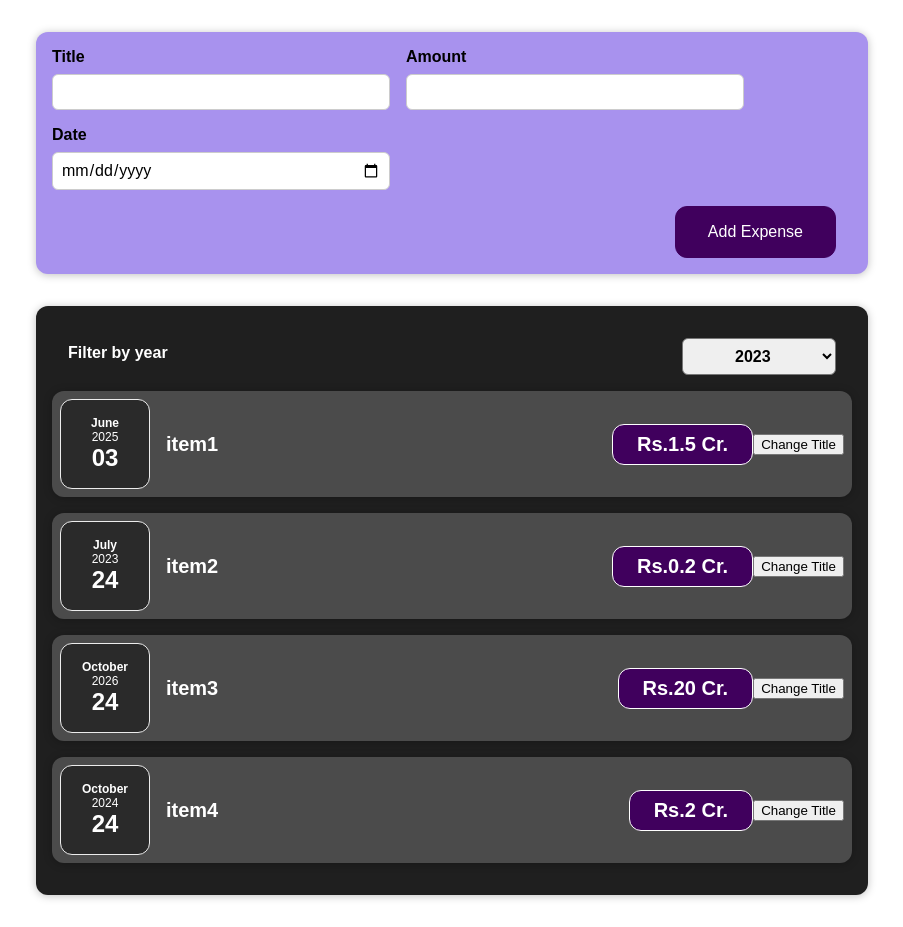
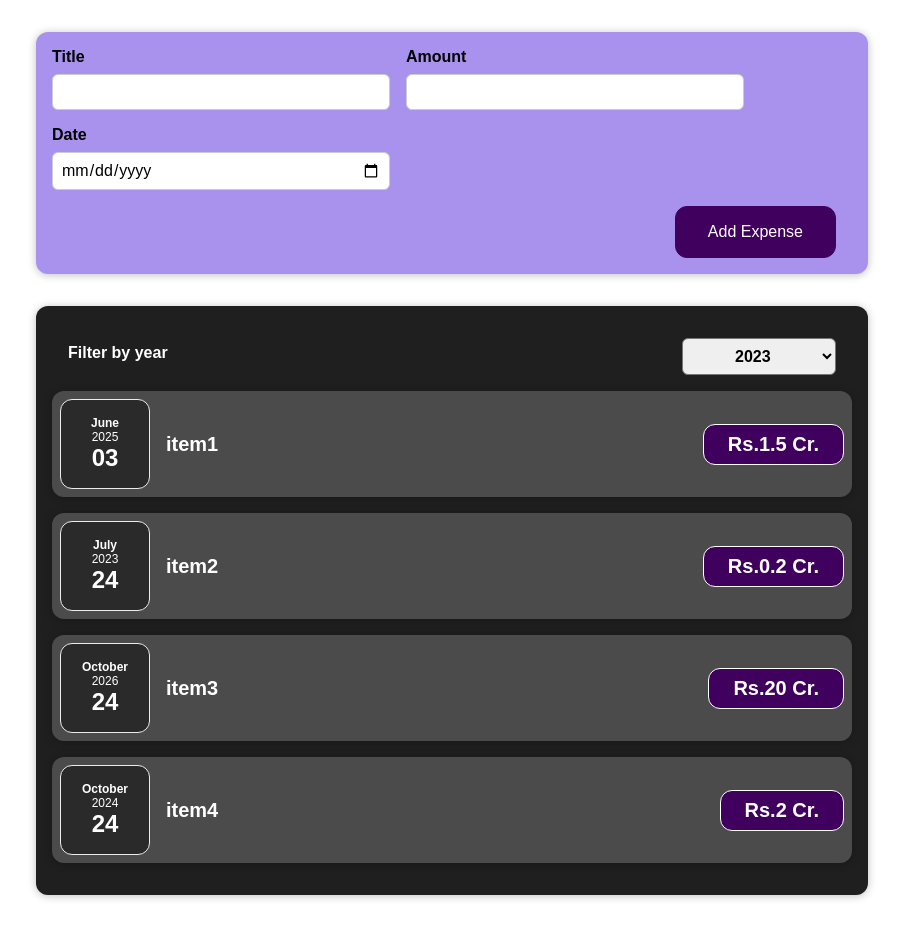
Before and after one commit to paras9sid/expense_tracker_react, a React (Create React App) app: page / in a window 1280 px wide. Shown: the whole page, without its empty margins (188-1091 px from the left). Built offline with nearby package versions, Linux system fonts and the light colour scheme.

Commit message:
Using stateful lists

```diff
--- a/src/App.js
+++ b/src/App.js
@@ -1,40 +1,44 @@
-import React from "react";
+import React, { useState } from "react";
 
 import NewExpense from "./components/NewExpense/NewExpense";
 import Expenses from "./components/Expenses/Expenses";
 
+const DUMMY_EXPENSES = [
+  {
+    id: 1,
+    title: "item1",
+    amount: 1.5,
+    date: new Date(2025, 5, 3),
+  },
+  {
+    id: 2,
+    title: "item2",
+    amount: 0.2,
+    date: new Date(2023, 6, 24),
+  },
+  {
+    id: 3,
+    title: "item3",
+    amount: 20,
+    date: new Date(2026, 9, 24),
+  },
+  {
+    id: 4,
+    title: "item4",
+    amount: 2,
+    date: new Date(2024, 9, 24),
+  },
+];
+
 // function App() {
 //using arrow functions - alternative function syntax
 const App = () => {
-  const expenses = [
-    {
-      id: 1,
-      date: new Date(2025, 5, 3),
-      title: "item1",
-      amount: 1.5,
-    },
-    {
-      id: 2,
-      date: new Date(2023, 6, 24),
-      title: "item2",
-      amount: 0.2,
-    },
-    {
-      id: 3,
-      date: new Date(2026, 9, 24),
-      title: "item3",
-      amount: 20,
-    },
-    {
-      id: 4,
-      date: new Date(2024, 9, 24),
-      title: "item4",
-      amount: 2,
-    },
-  ];
+  const [expenses, setExpenses] = useState(DUMMY_EXPENSES);
+
   const addExpenseHandler = (expense) => {
-    console.log("in app.js");
-    console.log(expense);
+    setExpenses((prevExpenses) => {
+      return [expense, ...prevExpenses];
+    });
   };
   return (
     <div className="App">
--- a/src/components/Expenses/ExpenseItem.js
+++ b/src/components/Expenses/ExpenseItem.js
@@ -27,7 +27,7 @@
       {/* <button onClick={() => console.log("clicked")}>Change Title</button>--> will print clicked in console as per the stmt in arrow function in listener */}
 
       {/* function passed in onClick listener and written above return in componenet function */}
-      <button onClick={clickHandler}>Change Title</button>
+      {/* <button onClick={clickHandler}>Change Title</button> */}
     </Card>
   );
 };
--- a/src/components/Expenses/Expenses.js
+++ b/src/components/Expenses/Expenses.js
@@ -18,28 +18,13 @@
           selected={filteredYear}
           onChangeFilter={filterChangeHandler}
         />
-        <ExpenseItem
-          title={props.items[0].title}
-          date={props.items[0].date}
-          amount={props.items[0].amount}
-        />
-
-        <ExpenseItem
-          title={props.items[1].title}
-          date={props.items[1].date}
-          amount={props.items[1].amount}
-        />
-
-        <ExpenseItem
-          title={props.items[2].title}
-          date={props.items[2].date}
-          amount={props.items[2].amount}
-        />
-        <ExpenseItem
-          title={props.items[3].title}
-          date={props.items[3].date}
-          amount={props.items[3].amount}
-        />
+        {props.items.map((expense) => (
+          <ExpenseItem
+            title={expense.title}
+            amount={expense.amount}
+            date={expense.date}
+          />
+        ))}
       </Card>
     </div>
   );
```
